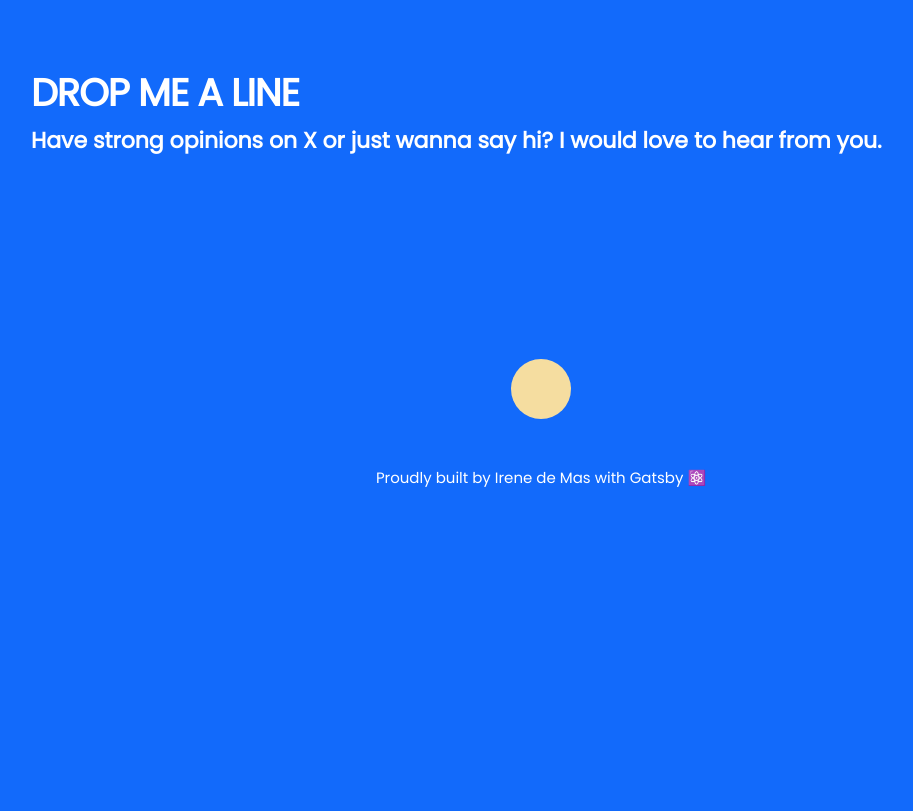
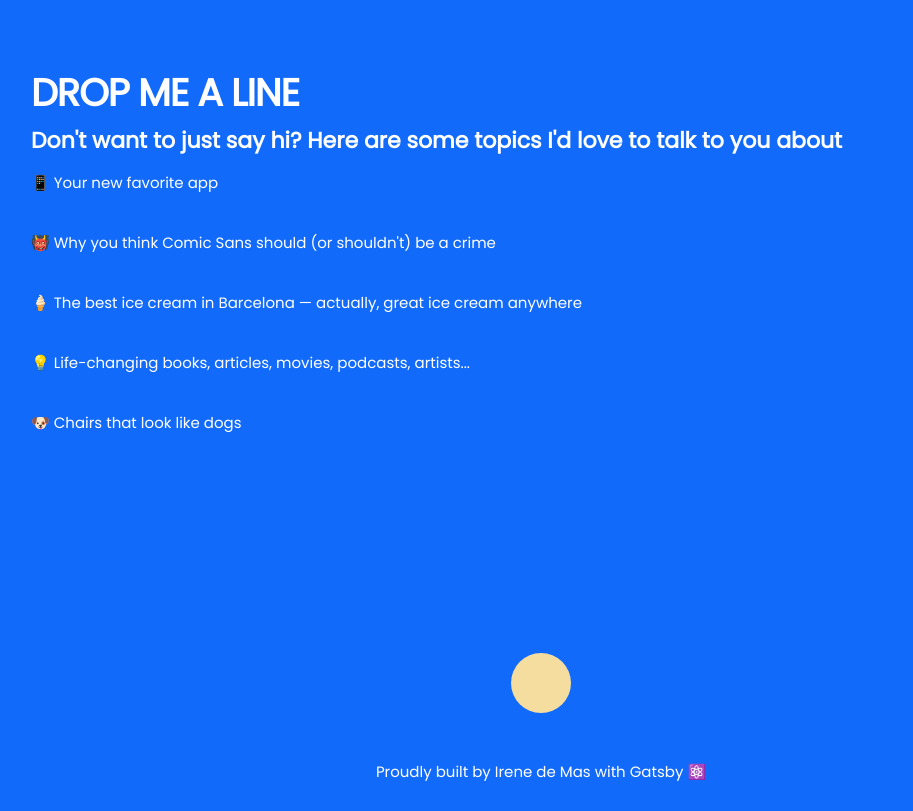
Before and after one commit to irenedemas/portfolio-irene, a Gatsby site: page / in a window 1280 px wide. Shown: the part 4440-5251 px from the top of the page, without its empty margins (99-1012 px from the left). Before the commit the page ends 4957 px from the top, so only its background shows below. Built offline with nearby package versions, Linux system fonts and the light colour scheme; Gatsby itself is replaced by a stand-in of ours; some icons are missing.

Commit message:
updated contact

```diff
--- a/src/components/Contact.js
+++ b/src/components/Contact.js
@@ -6,8 +6,13 @@ const Banner = () => (
     <div className="row banner">
       <div className="banner-text">
         <h1>DROP ME A LINE</h1>
-        <h2>Have strong opinions on X or just wanna say hi? I would love to hear from you.</h2>
-        <SocialLinks />
+        <h2>Don't want to just say hi? Here are some topics I'd love to talk to you about</h2>
+        <p>📱 Your new favorite app</p>
+        <p>👹 Why you think Comic Sans should (<a href="https://www.mcsweeneys.net/articles/im-comic-sans-asshole" target="_blank">or shouldn't</a>) be a crime</p>
+        <p>🍦 The best ice cream in Barcelona — actually, great ice cream anywhere</p>
+        <p>💡 Life-changing books, articles, movies, podcasts, artists...</p>
+        <p>🐶 <a href="http://www.amodeocristina.com/Dogs-and-Chairs-Thames-Hudson" target="_blank">Chairs that look like dogs</a></p>
+      <SocialLinks />
       </div>
     </div>
   </section>
```
